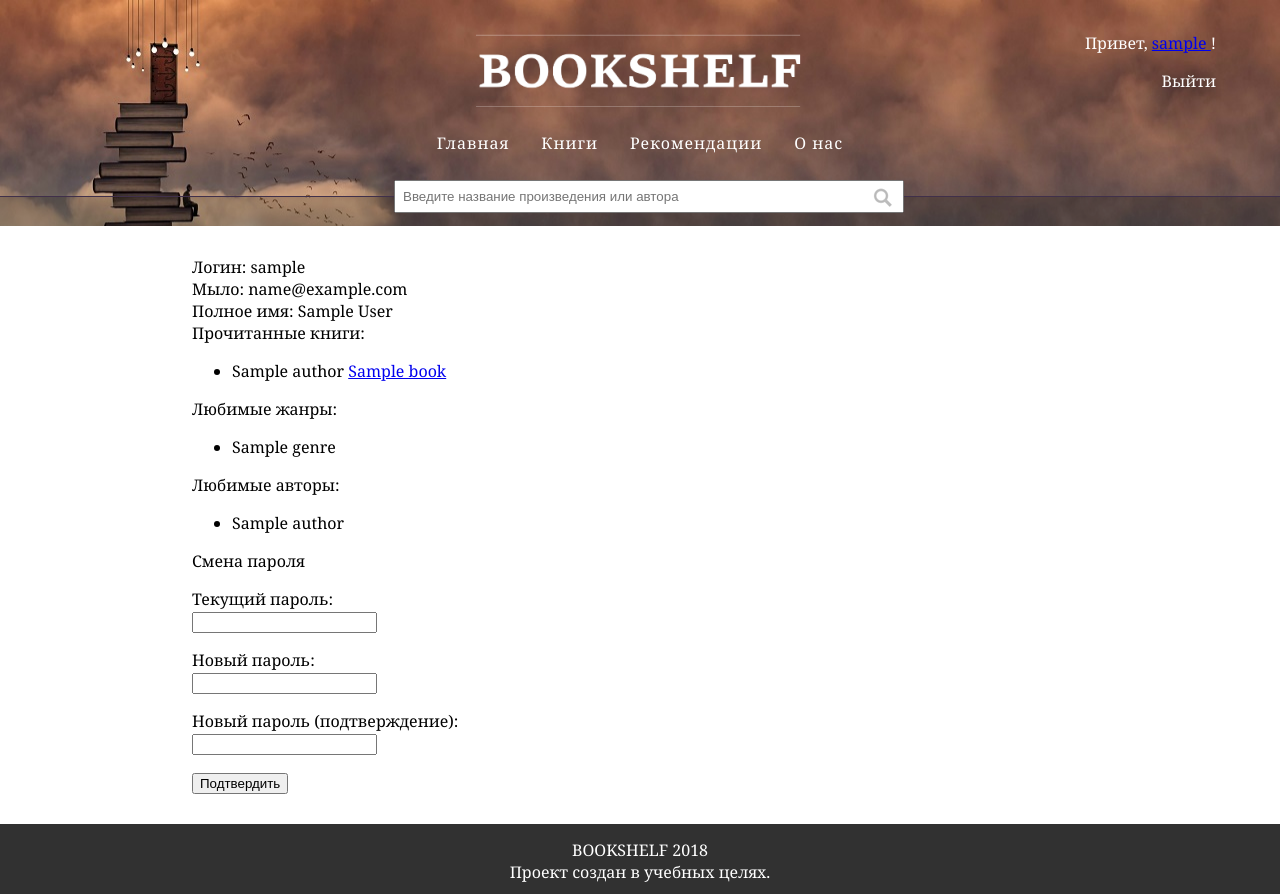
After one commit to ssu-411/project, a Django app: page /user/1 in a window 1280 px wide. The commit adds this page. Run offline with Django 3.2, Linux system fonts and the light colour scheme; a user stored in the database is signed in; tables that the repository leaves empty hold one stand-in row (values such as "Sample post").

Commit message:
Add profile view, format code

```diff
--- a/bookshelf/book/models.py
+++ b/bookshelf/book/models.py
@@ -16,6 +16,9 @@ class Book(models.Model):
 
     def __str__(self):
         return self.title
+
+    def get_authors(self):
+        return ', '.join([x.name for x in self.author.iterator()])
 
 
 class Publisher(models.Model):
--- a/bookshelf/bookshelf/urls.py
+++ b/bookshelf/bookshelf/urls.py
@@ -17,6 +17,7 @@ from django.contrib import admin
 from django.contrib.auth.views import LoginView
 from django.urls import path, include
 from book.views import BooksView, BookView
+from registration.views import CustomPasswordChangeView
 
 urlpatterns = [
     path('admin/', admin.site.urls),
@@ -27,4 +28,5 @@ urlpatterns = [
     path('books', BooksView.as_view()),
     path('books/p<page>', BooksView.as_view()),
     path('book/<id>', BookView.as_view()),
+    path('user/<id>', CustomPasswordChangeView.as_view()),
 ]
--- a/bookshelf/registration/forms.py
+++ b/bookshelf/registration/forms.py
@@ -1,4 +1,7 @@
 from django import forms
+from django.contrib.auth.forms import PasswordChangeForm
+from django.forms import CharField, PasswordInput
+
 from .models import User, MyUser
 
 
@@ -12,3 +15,25 @@ class MyUserRegisterForm(forms.ModelForm):
     class Meta:
         model = MyUser
         fields = ['gender', 'age']
+
+
+class PasswordChangeCustomForm(PasswordChangeForm):
+    error_css_class = 'has-error'
+    error_messages = {'password_incorrect': "Неверный старый пароль. Повторите попытку."}
+    old_password = CharField(required=True, label='Текущий пароль',
+                             widget=PasswordInput(attrs={
+                                 'class': 'form-control'}),
+                             error_messages={
+                                 'required': 'Пароль не может быть пустым'})
+
+    new_password1 = CharField(required=True, label='Новый пароль',
+                              widget=PasswordInput(attrs={
+                                  'class': 'form-control'}),
+                              error_messages={
+                                  'required': 'Пароль не может быть пустым'})
+
+    new_password2 = CharField(required=True, label='Новый пароль (подтверждение)',
+                              widget=PasswordInput(attrs={
+                                  'class': 'form-control'}),
+                              error_messages={
+                                  'required': 'Пароль не может быть пустым'})
--- /dev/null
+++ b/bookshelf/registration/templates/user.html
@@ -0,0 +1,48 @@
+{% extends 'main.html' %}
+
+{% block content %}
+    Логин: {{ profile.user.username }} <br>
+    Мыло: {{ profile.user.email }} <br>
+    Полное имя: {{ profile.user.get_full_name }} <br>
+
+    Прочитанные книги:
+    <ul>
+        {% for book in profile.already_read.all %}
+            <li>{{ book.get_authors }} <a href="/book/{{ book.id }}">{{ book.title }}</a></li>
+        {% endfor %}
+    </ul>
+
+    Любимые жанры:
+    <ul>
+        {% for genre in profile.favorite_genres.all %}
+            <li>{{ genre.name }}</li>
+        {% endfor %}
+    </ul>
+
+    Любимые авторы:
+    <ul>
+        {% for author in profile.favorite_author.all %}
+            <li>{{ author.name }}</li>
+        {% endfor %}
+    </ul>
+
+    {% if form %}
+        {% if changed %}
+            Пароль успешно сменен
+        {% endif %}
+        <form method="post">
+            Смена пароля
+            {% csrf_token %}
+            {% for field in form %}
+                <p>
+                    {{ field.label_tag }} <br>
+                    {{ field }}
+                </p>
+                {% for error in field.errors %}
+                    <p style="color: red">{{ error }}</p>
+                {% endfor %}
+            {% endfor %}
+            <button type="submit">Подтвердить</button>
+        </form>
+    {% endif %}
+{% endblock %}
--- a/bookshelf/registration/views.py
+++ b/bookshelf/registration/views.py
@@ -1,9 +1,14 @@
+from django.contrib.auth.views import PasswordChangeView
 from django.shortcuts import render, redirect
 from django.utils.decorators import method_decorator
 from django.contrib.auth.forms import UserCreationForm
-from .forms import MyUserRegisterForm, UserRegisterForm
+
+from registration.models import MyUser
+from .forms import MyUserRegisterForm, UserRegisterForm, PasswordChangeCustomForm
 from django.views.decorators.csrf import csrf_protect
 from django.views.generic import CreateView
+
+
 # Create your views here.
 
 
@@ -39,11 +44,29 @@ class Register(CreateView):
             my_user.save()
             return redirect('/')
         else:
-            # form.clean()
-            # form2.clean()
-            # form3.clean()
             return render(request, 'signup.html', {
                 'form': form,
                 'form2': form2,
                 'form3': form3
             })
+
+
+class CustomPasswordChangeView(PasswordChangeView):
+    template_name = 'user.html'
+    form_class = PasswordChangeCustomForm
+    extra_context = {"changed": False}
+
+    def get_context_data(self, **kwargs):
+        user_id = int(self.request.get_raw_uri().split('user/')[1].split('/')[0])
+        if self.request.user.id == user_id:
+            context = super().get_context_data(**kwargs)
+        else:
+            context = {}
+        context['profile'] = MyUser.objects.get(id=user_id)
+        self.extra_context['changed'] = False
+        return context
+
+    def get_success_url(self):
+        self.extra_context['changed'] = True
+        user_id = self.request.get_raw_uri().split('user/')[1].split('/')[0]
+        return '/user/{}'.format(user_id)
--- a/bookshelf/templates/main.html
+++ b/bookshelf/templates/main.html
@@ -10,8 +10,8 @@
 </head>
 <body>
 <script type="text/javascript">
-    function show(){
-        if (document.getElementById('form').style.display == 'none'){
+    function show() {
+        if (document.getElementById('form').style.display == 'none') {
             document.getElementById('form').style.display = 'block';
         }
         else {
@@ -23,7 +23,7 @@
 <header class="top_section">
     <div class="head_right">
         {% if user.is_authenticated %}
-        Привет, {{ user.username }}!
+            Привет, <a href="/user/{{ user.id }}">{{ user.username }} </a>!
             <p><a class="link" href="/logout/">Выйти</a></p>
         {% else %}
             <a class="link" onclick="show()" style="cursor:pointer">Вход</a> /
@@ -89,15 +89,17 @@
 
 <div id="upbutton"></div>
 <script>
-    $(window).scroll(function() {
+    $(window).scroll(function () {
         if ($(this).scrollTop() > 50) {
             if ($('#upbutton').is(':hidden')) {
-                $('#upbutton').css({opacity : 1}).fadeIn('slow');
+                $('#upbutton').css({opacity: 1}).fadeIn('slow');
             }
-        } else { $('#upbutton').stop(true, false).fadeOut('fast'); }
+        } else {
+            $('#upbutton').stop(true, false).fadeOut('fast');
+        }
     });
-    $('#upbutton').click(function() {
-        $('html, body').stop().animate({scrollTop : 0}, 300);
+    $('#upbutton').click(function () {
+        $('html, body').stop().animate({scrollTop: 0}, 300);
     });
 </script>
 
```
Also changed, not shown: bookshelf/static/style.css (+17 -18 lines), bookshelf/templates/login.html (indentation only). Lines whose indentation alone changed are shown as unchanged.
